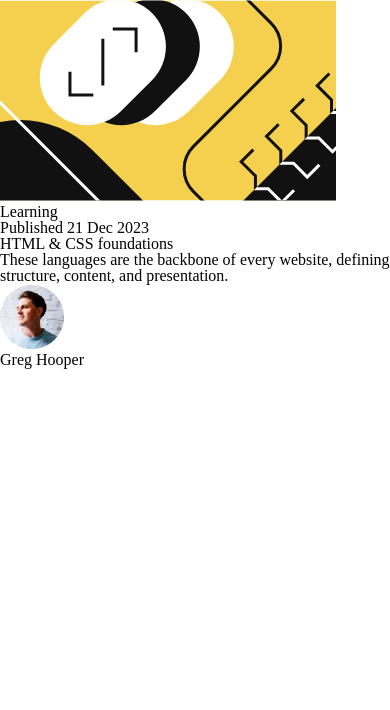
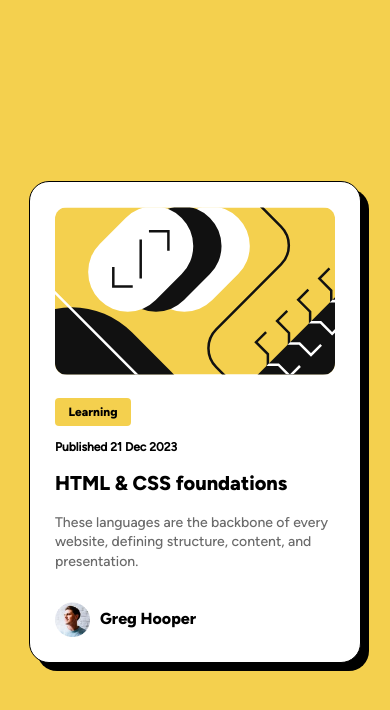
Before and after one commit to SteveNoyes/blog-preview-card, a plain HTML site: page index.html in a window 390 px wide. Drawn offline with Linux system fonts and the light colour scheme.

Commit message:
mobile css build

```diff
--- a/assets/css/app.css
+++ b/assets/css/app.css
@@ -11,7 +11,7 @@
   --gray-500: hsl(0, 0%, 42%);
   --gray-950: hsl(0, 0%, 7%);
   --white: hsl(0, 0%, 100%);
-
+  --black: hsl(0, 0%, 0%);
 }
 
 /* Typography */
@@ -42,3 +42,75 @@
   font-style: normal;
   font-display: swap;
 }
+
+body {
+  font-size: 16px;
+  font-family: 'Figtree Medium', sans-serif, monospace;
+  background-color: var(--yellow);
+  height: 100vh;
+  display: flex;
+  justify-content: center;
+  align-items: center;
+}
+
+.blog-preview-wrapper {
+  background-color: var(--white);
+  width: 280px;
+  padding: 25px;
+  border-radius: 20px;
+  border: 1px solid var(--black);
+  box-shadow: 8px 8px 0 var(--black);
+}
+
+.blog-preview-wrapper img {
+  width: 280px;
+  border-radius: 12px;
+}
+
+.category {
+  font-family: 'Figtree Extra Bold';
+  font-size: 12px;
+  text-align: center;
+  border-radius: 4px;
+  padding: 8px 0;
+  margin: 20px 0 15px;
+  width: 76px;
+  background-color: var(--yellow);
+}
+
+.pub-date {
+  font-family: "Figtree Medium";
+  font-size: 12px;
+  font-weight: bold;
+  margin-bottom: 20px;
+}
+
+.blog-preview-wrapper h2 {
+  font-family: "Figtree Extra Bold";
+  font-size: 20px;
+  margin-bottom: 20px;
+}
+
+.description {
+  font-family: 'Figtree Medium';
+  font-size: 14px;
+  color: var(--gray-500);
+  line-height: 1.4;
+  margin-bottom: 30px;
+}
+
+.author-info {
+  display: flex;
+  align-items: center;
+}
+
+.author-info img {
+  height: 35px;
+  width: 35px;
+}
+
+.author-info p {
+  font-family: "Figtree Extra Bold";
+  font-size: 16px;
+  margin-left: 10px;
+}
--- a/index.html
+++ b/index.html
@@ -10,17 +10,15 @@
 </head>
 <body>
   <div class="blog-preview-wrapper">
-    <div class="info-wrapper">
     <img src="./assets/images/illustration-article.svg" alt="Abstract Code on a Yellow Background">
     <div class="category">Learning</div>
-      <p>Published 21 Dec 2023</p>
+    <p class="pub-date">Published 21 Dec 2023</p>
     <h2>HTML & CSS foundations</h2>
-      <p>These languages are the backbone of every website, defining structure, content, and presentation.</p>
+    <p class="description">These languages are the backbone of every website, defining structure, content, and presentation.</p>
     <div class="author-info">
       <img src="./assets/images/image-avatar.webp" alt="Author Profile Picture">
       <p>Greg Hooper</p>
     </div>
   </div>
-  </div>
 </body>
 </html>
```
Lines whose indentation alone changed are shown as unchanged.
